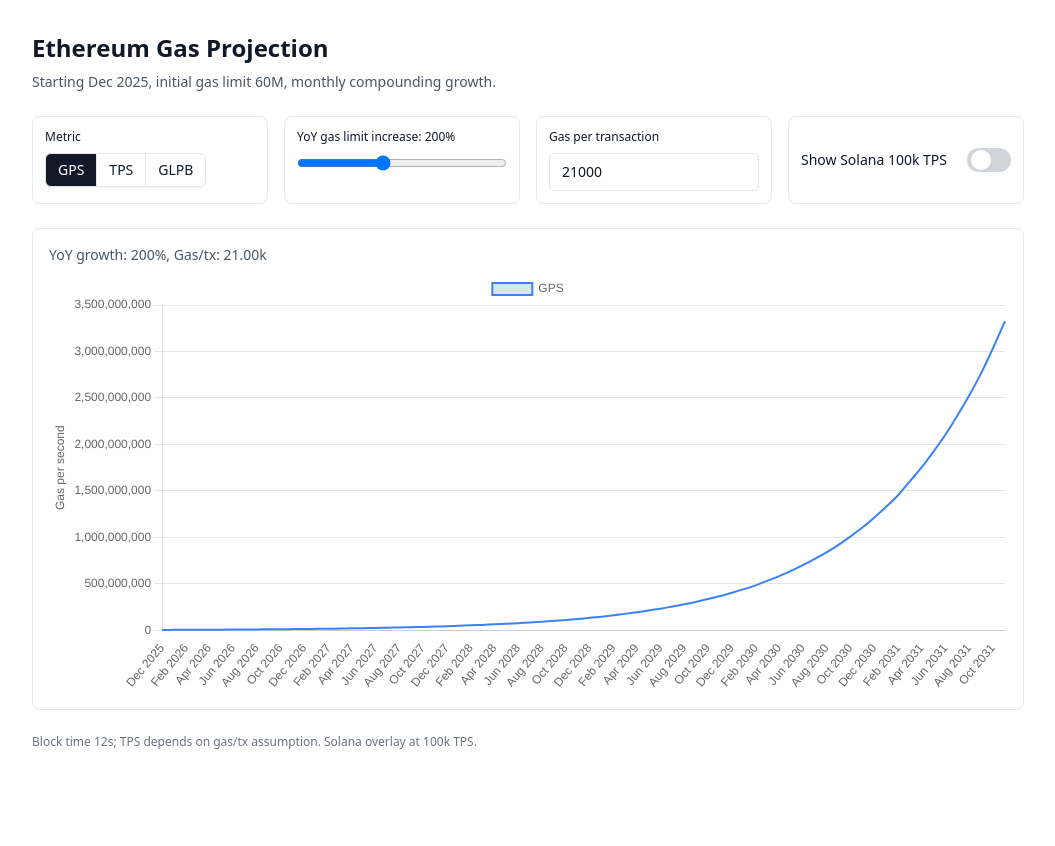
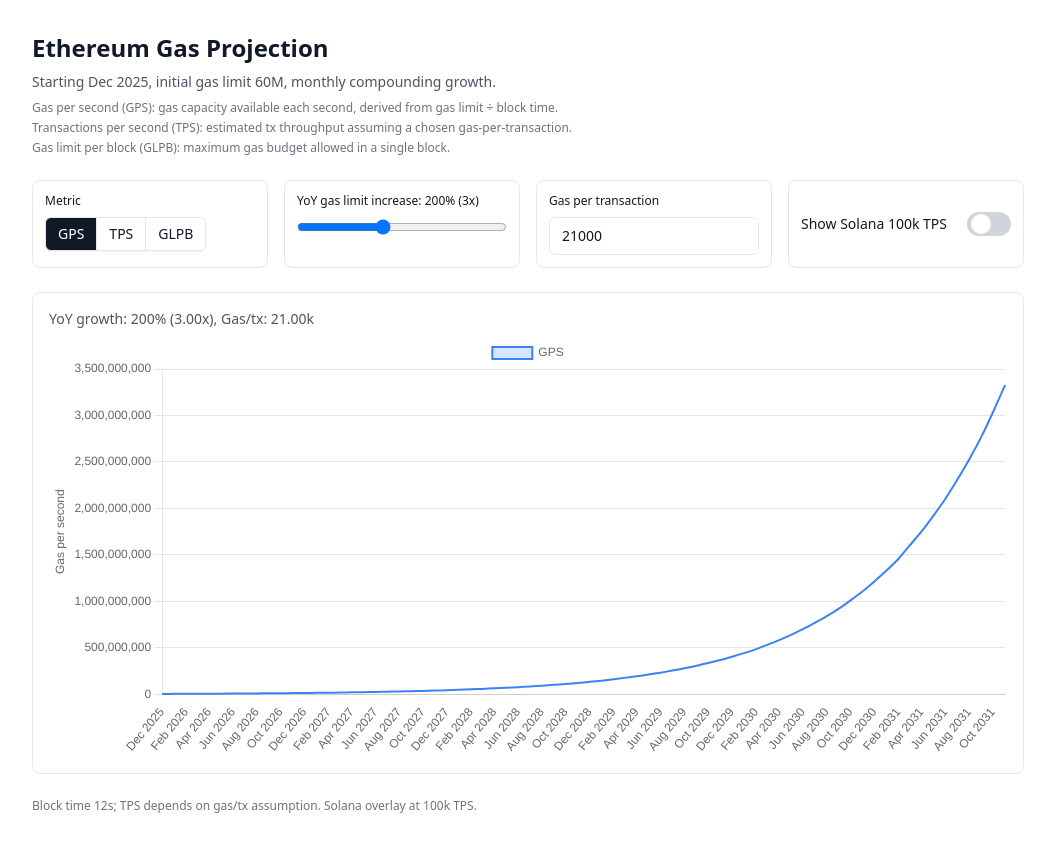
Before and after one commit to mteam88/EthereumTPS, a Next.js app: page / in a window 1280 px wide. Shown: the whole page, without its empty margins (112-1167 px from the left). Before the commit the page ends 800 px from the top, so only its background shows below. Built offline with nearby package versions, Linux system fonts and the light colour scheme.

Commit message:
minor updates

```diff
--- a/app/page.tsx
+++ b/app/page.tsx
@@ -53,6 +53,20 @@
         <p className="text-sm text-gray-600 dark:text-gray-300">
           Starting Dec 2025, initial gas limit 60M, monthly compounding growth.
         </p>
+        <div className="text-xs text-gray-500 space-y-1">
+          <p>
+            <span className="font-medium">Gas per second (GPS):</span> gas
+            capacity available each second, derived from gas limit ÷ block time.
+          </p>
+          <p>
+            <span className="font-medium">Transactions per second (TPS):</span>{" "}
+            estimated tx throughput assuming a chosen gas-per-transaction.
+          </p>
+          <p>
+            <span className="font-medium">Gas limit per block (GLPB):</span>{" "}
+            maximum gas budget allowed in a single block.
+          </p>
+        </div>
       </header>
 
       <section>
@@ -70,13 +84,15 @@
 
       <section className="rounded-lg border p-4">
         <div className="mb-2 text-sm text-gray-600 dark:text-gray-300">
-          YoY growth: {yoy}%, Gas/tx: {formatCompact(gasPerTx)}
+          YoY growth: {yoy}% ({(1 + yoy / 100).toFixed(2)}x), Gas/tx:{" "}
+          {formatCompact(gasPerTx)}
         </div>
         <MetricChart series={series} yLabel={yLabel} solanaSeries={solSeries} />
       </section>
 
       <footer className="text-xs text-gray-500">
-        Block time 12s; TPS depends on gas/tx assumption. Solana overlay at 100k TPS.
+        Block time 12s; TPS depends on gas/tx assumption. Solana overlay at 100k
+        TPS.
       </footer>
     </main>
   );
--- a/components/controls.tsx
+++ b/components/controls.tsx
@@ -26,6 +26,9 @@
 }: Props) {
   const gasId = useId();
   const yoyId = useId();
+  const yoyMultiplierText = (1 + yoyPercent / 100).toLocaleString(undefined, {
+    maximumFractionDigits: 2,
+  });
 
   return (
     <div className="grid gap-4 sm:grid-cols-2 lg:grid-cols-4">
@@ -39,7 +42,9 @@
               className={cn(
                 "px-3 py-1.5 text-sm border",
                 "first:rounded-l-md last:rounded-r-md -ml-px first:ml-0",
-                metric === m ? "bg-gray-900 text-white dark:bg-gray-100 dark:text-gray-900" : "bg-white dark:bg-gray-800"
+                metric === m
+                  ? "bg-gray-900 text-white dark:bg-gray-100 dark:text-gray-900"
+                  : "bg-white dark:bg-gray-800"
               )}
               onClick={() => onMetricChange(m)}
             >
@@ -51,7 +56,7 @@
 
       <div className="rounded-lg border p-3">
         <label htmlFor={yoyId} className="text-xs mb-2 font-medium block">
-          YoY gas limit increase: {yoyPercent}%
+          YoY gas limit increase: {yoyPercent}% ({yoyMultiplierText}x)
         </label>
         <input
           id={yoyId}
@@ -61,6 +66,9 @@
           step={5}
           value={yoyPercent}
           onChange={(e) => onYoyChange(Number(e.target.value))}
+          onInput={(e) =>
+            onYoyChange(Number((e.target as HTMLInputElement).value))
+          }
           className="w-full"
         />
       </div>
--- a/components/metric-chart.tsx
+++ b/components/metric-chart.tsx
@@ -16,7 +16,15 @@
 import type { ChartData, ChartDataset } from "chart.js";
 import { formatFull } from "@/lib/format";
 
-ChartJS.register(LineElement, PointElement, LinearScale, TimeScale, Tooltip, Legend, Filler);
+ChartJS.register(
+  LineElement,
+  PointElement,
+  LinearScale,
+  TimeScale,
+  Tooltip,
+  Legend,
+  Filler
+);
 
 type Series = {
   label: string;
@@ -31,8 +39,11 @@
 };
 
 export function MetricChart({ series, yLabel, solanaSeries }: Props) {
-  const datasets = useMemo<ChartDataset<'line', { x: Date; y: number }[]>[]>(() => {
-    const base: ChartDataset<'line', { x: Date; y: number }[]>[] = series.map((s) => ({
+  const datasets = useMemo<
+    ChartDataset<"line", { x: Date; y: number }[]>[]
+  >(() => {
+    const base: ChartDataset<"line", { x: Date; y: number }[]>[] = series.map(
+      (s) => ({
         label: s.label,
         data: s.data,
         borderColor: s.color,
@@ -41,7 +52,8 @@
         tension: 0.25,
         pointRadius: 0,
         borderWidth: 2,
-    }));
+      })
+    );
     if (solanaSeries) {
       base.push({
         label: "Solana (100k TPS)",
@@ -53,7 +65,7 @@
         pointRadius: 0,
         borderWidth: 2,
         borderDash: [6, 6],
-      } as ChartDataset<'line', { x: Date; y: number }[]>);
+      } as ChartDataset<"line", { x: Date; y: number }[]>);
     }
     return base;
   }, [series, solanaSeries]);
@@ -62,6 +74,7 @@
     return {
       responsive: true,
       maintainAspectRatio: false,
+      animation: false,
       interaction: { mode: "nearest", intersect: false },
       scales: {
         x: {
@@ -91,14 +104,14 @@
     } as const;
   }, [yLabel]);
 
-  const data = useMemo<ChartData<'line', { x: Date; y: number }[]>>(
+  const data = useMemo<ChartData<"line", { x: Date; y: number }[]>>(
     () => ({ datasets }),
     [datasets]
   );
 
   return (
     <div className="h-[420px] w-full">
-      <Line data={data} options={options} redraw />
+      <Line data={data} options={options} />
     </div>
   );
 }
```
Lines whose indentation alone changed are shown as unchanged.
